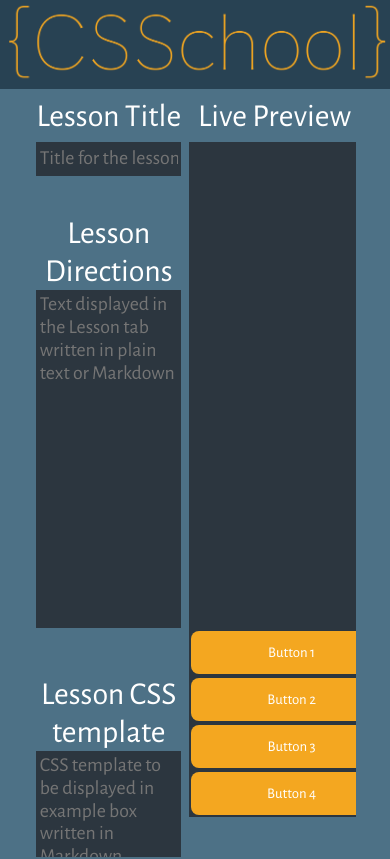
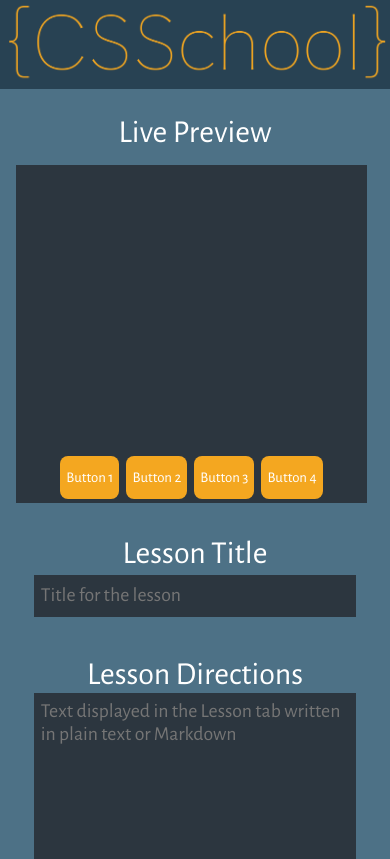
Before and after one commit to SpencerLindemuth/CSSchool-frontend, a React (Create React App) app: page /createlesson in a window 390 px wide. Shown: the top 859 px of the page. Built offline with nearby package versions, Linux system fonts and the light colour scheme; no server answers.

Commit message:
Test buttons resize and take text from state

```diff
--- a/src/App.css
+++ b/src/App.css
@@ -246,6 +246,10 @@ html{
   margin-right: 15%;
 }
 
+#livewrapper .game{
+  height: 70vh;
+}
+
 #liveheader{
   font-size: 2em;
   color: white;
@@ -278,6 +282,10 @@ html{
 #testformbuttons{
   grid-area: b;
   align-self: end;
+}
+
+#testformbuttons button{
+  width: fit-content;
 }
 
 #created{
@@ -332,6 +340,33 @@ html{
   #codeview{
     font-size: 100%;
   }
+  .formpagebody{
+    margin-top: 2%;
+    display: grid;
+    grid-template-areas:
+    "a a"
+    "b b"
+  }
+
+  .formwrapper{
+    grid-area: b;
+    grid-column: 1/-1;
+    margin: 4%;
+  }
+
+  #livewrapper{
+    grid-column: 1/-1;
+    grid-area: a;
+    height: fit-content;
+    margin: 4%;
+  }
+
+  #livewrapper .game{
+    height: 40vh;
+  }
+  #livewrapper .game button{
+    width: fit-content;
+  }
 }
 
 @media only screen and (max-width: 800px){
--- a/src/components/CreateLesson.js
+++ b/src/components/CreateLesson.js
@@ -339,8 +339,8 @@ export default class CreateLesson extends React.Component {
                                 <ReactMarkdown source={this.state.lessonTemplateFocus ? this.state.lessonTemplate : this.state.lessonHtml} escapeHtml={false}/>
                             </div>
                             <div id="testformbuttons">
-                                <button name="1" onClick={this.applyStyleTest}>Button 1</button><button  name="2" onClick={this.applyStyleTest}> Button 2</button>
-                                <button name="3" onClick={this.applyStyleTest}>Button 3</button><button name="4" onClick={this.applyStyleTest}>Button 4</button>
+                                <button name="1" onClick={this.applyStyleTest}>{this.state.button1text === "" ? "Button 1" : this.state.button1text}</button><button  name="2" onClick={this.applyStyleTest}>{this.state.button2text === "" ? "Button 2" : this.state.button2text}</button>
+                                <button name="3" onClick={this.applyStyleTest}>{this.state.button3text === "" ? "Button 3" : this.state.button3text}</button><button name="4" onClick={this.applyStyleTest}>{this.state.button4text === "" ? "Button 4" : this.state.button4text}</button>
                             </div>
                         </div>
                     </div>
```
